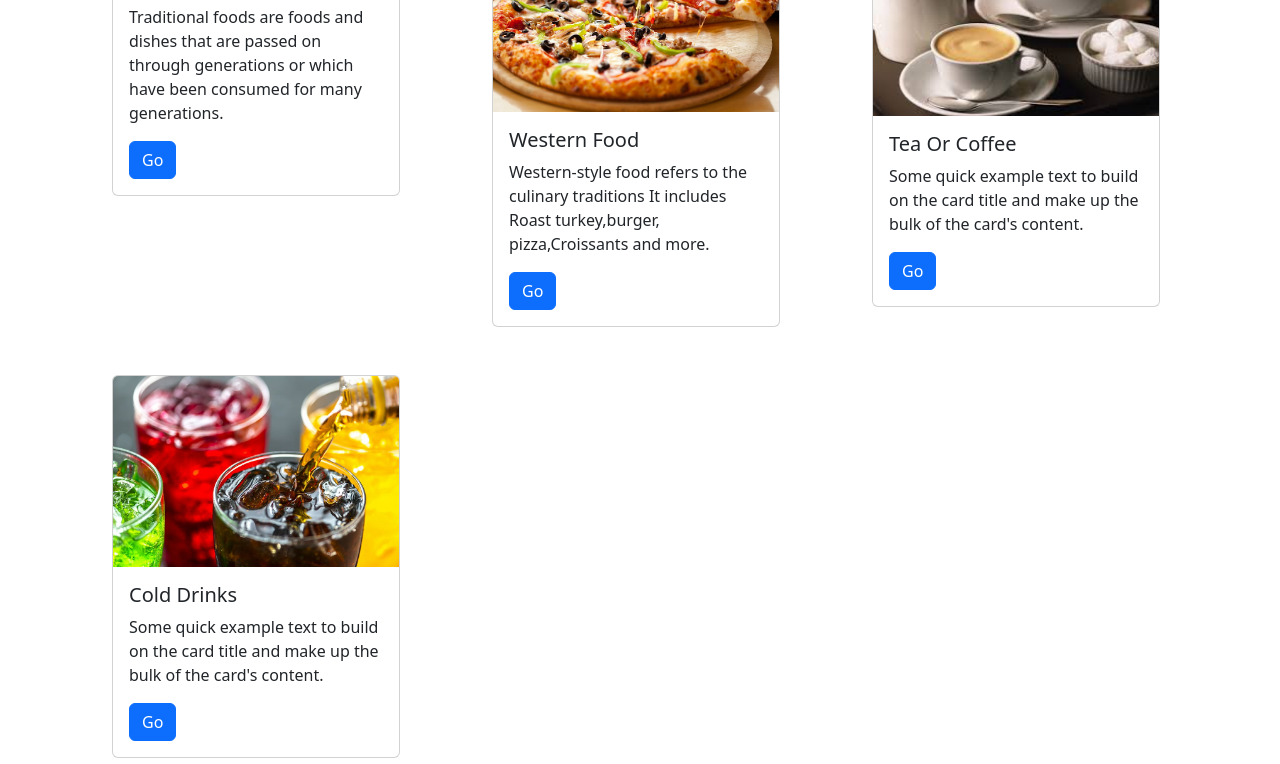
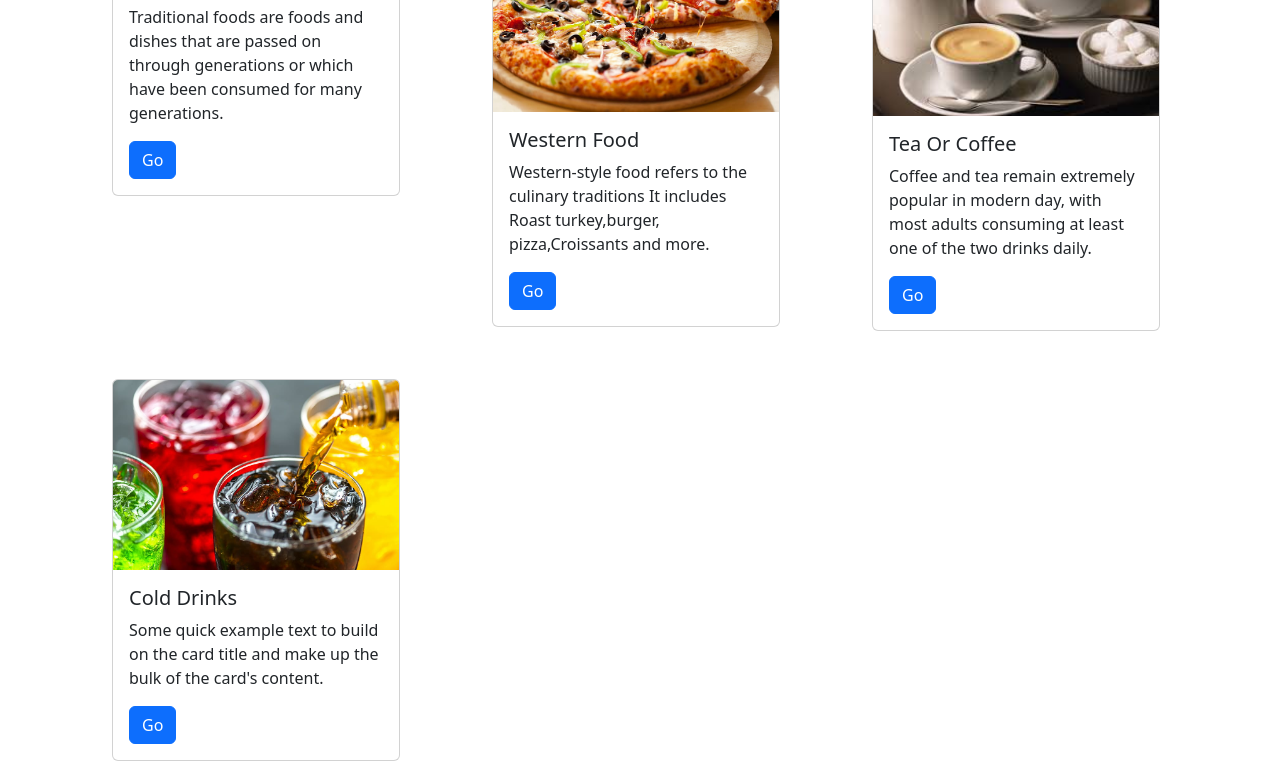
Before and after one commit to PranaliGhadage/Online-Food-Order-Website, a plain HTML site: page Service.html in a window 1280 px wide. Shown: the part 218-982 px from the top of the page. Drawn offline with nearby package versions, Linux system fonts and the light colour scheme.

Commit message:
Update Service.html

```diff
--- a/Service.html
+++ b/Service.html
@@ -75,7 +75,7 @@
         <img src="tea or coffee.jpg" class="card-img-top" alt="...">
         <div class="card-body">
           <h5 class="card-title">Tea Or Coffee</h5>
-          <p class="card-text">Some quick example text to build on the card title and make up the bulk of the card's content.</p>
+          <p class="card-text">Coffee and tea remain extremely popular in modern day, with most adults consuming at least one of the two drinks daily. </p>
           <a href="TeaOrCoffe.html" class="btn btn-primary">Go</a>
         </div>
       </div>
```
